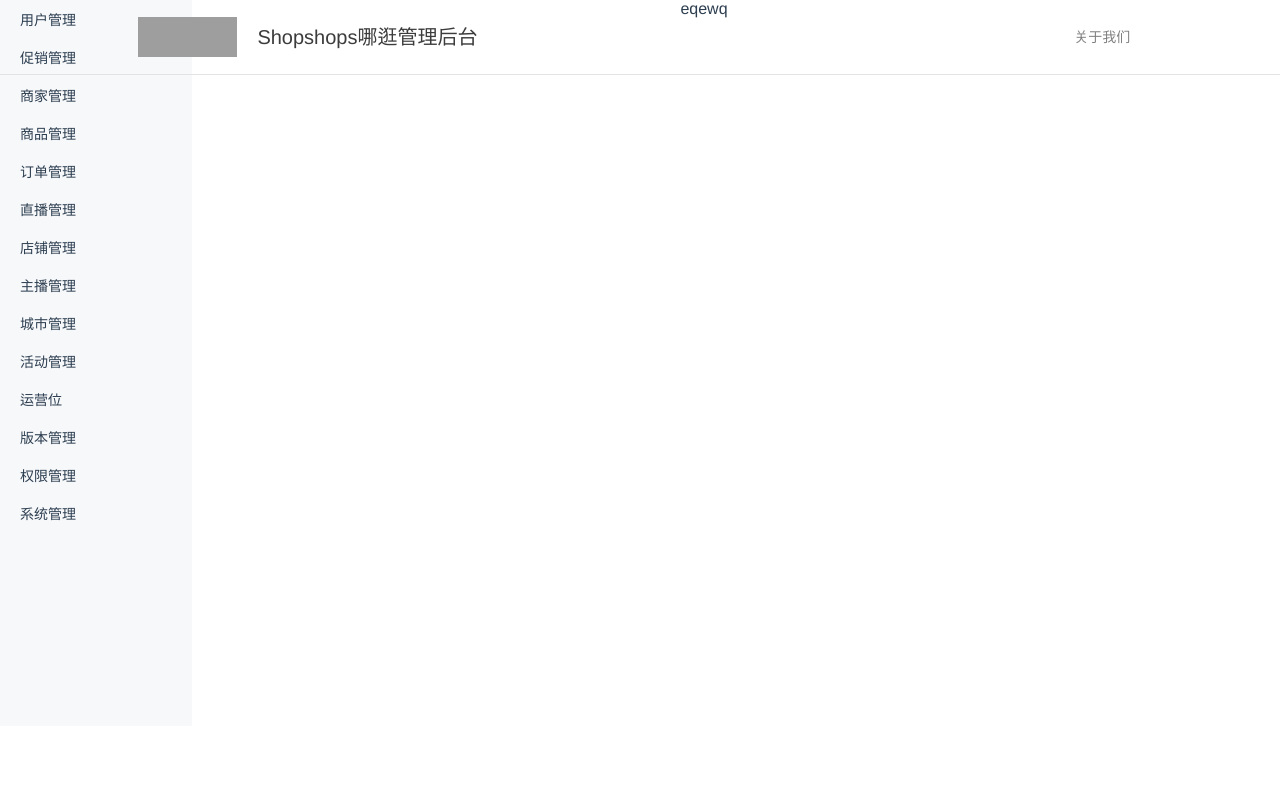
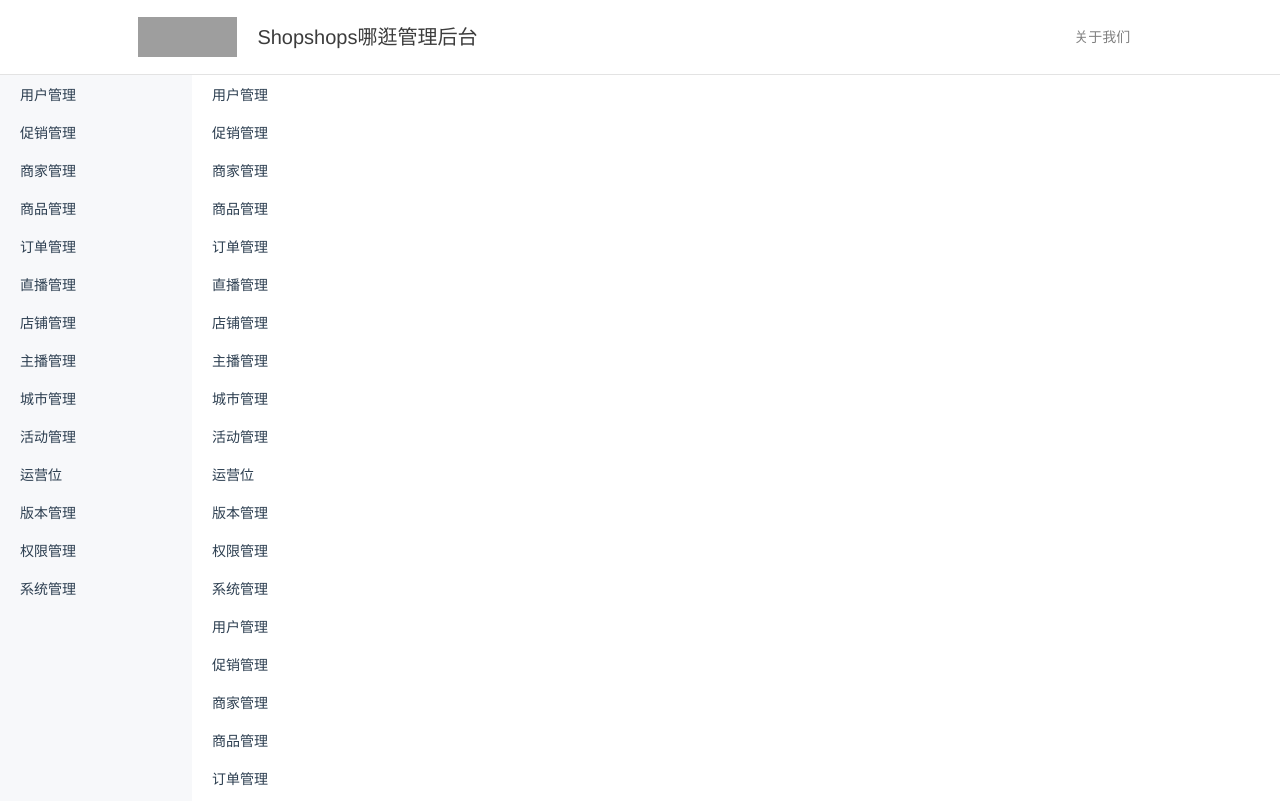
Before and after one commit to qwerOC/vueDemo, a Vue app in the folder vue/: page /#/HomeMain in a window 1280 px wide. Built offline with nearby package versions, Linux system fonts and the light colour scheme; grey boxes are pictures that could not be loaded.

Commit message:
no message

```diff
--- a/vue/src/App.vue
+++ b/vue/src/App.vue
@@ -1,6 +1,6 @@
 <template>
   <div id="app">
-   <div class="login_header">
+    <div class="login_header">
       <div class="header_contain">
         <img
           src="https://upload-images.jianshu.io/upload_images/1416859-7c9aeec44ea0578f.jpg?imageMogr2/auto-orient/strip|imageView2/1/w/300/h/240/format/webp"
@@ -9,20 +9,22 @@
         <h3 class="header_title">Shopshops哪逛管理后台</h3>
         <h6 class="header_abouttitle">关于我们</h6>
       </div>
+      <div class="contain">
+        <router-view />
+      </div>
     </div>
-    <router-view/>
   </div>
 </template>
 
 <script>
 export default {
-  name: 'App'
-}
+  name: "App"
+};
 </script>
 
 <style>
 #app {
-  font-family: 'Avenir', Helvetica, Arial, sans-serif;
+  font-family: "Avenir", Helvetica, Arial, sans-serif;
   -webkit-font-smoothing: antialiased;
   -moz-osx-font-smoothing: grayscale;
   text-align: center;
@@ -30,9 +32,9 @@ export default {
   margin-top: 0px;
   position: relative;
 }
-*{
-  margin:0;
-  padding:0;
+* {
+  margin: 0;
+  padding: 0;
 }
 .login_header {
   margin: 0 auto;
@@ -79,4 +81,10 @@ export default {
   color: gray;
   font-size: 14px;
 }
+.contain {
+  margin-top: 75px;
+  position: absolute;
+  width: 100%;
+  height: calc(100vh - 74px);
+}
 </style>
--- a/vue/src/components/HomeMain.vue
+++ b/vue/src/components/HomeMain.vue
@@ -4,12 +4,22 @@
       <ul>
         <li class="left_menmu" v-for="item in result" :key="item">
           <p class="menmulist_title">{{item.permissionName}}</p>
-
         </li>
       </ul>
     </div>
 
-    <div class="main_right">eqewq</div>
+    <div class="main_right">
+      <ul>
+        <li class="left_menmu" v-for="item in result" :key="item">
+          <p class="menmulist_title">{{item.permissionName}}</p>
+        </li>
+      </ul>
+      <ul>
+        <li class="left_menmu" v-for="item in result" :key="item">
+          <p class="menmulist_title">{{item.permissionName}}</p>
+        </li>
+      </ul>
+    </div>
   </div>
 </template>
 <script>
@@ -17,323 +27,322 @@ export default {
   name: "HomeMain",
   data() {
     return {
-    result :[
+      result: [
         {
-            "id": "5d522a4a03123058e23ae9d6",
-            "permissionName": "用户管理",
-            "uri": "/userManager",
-            "subMenuList": [
+          id: "5d522a4a03123058e23ae9d6",
+          permissionName: "用户管理",
+          uri: "/userManager",
+          subMenuList: [
             {
-                    "id": "5d522bed03123058e23ae9d8",
-                    "permissionName": "用户列表",
-                    "uri": "/userManager/userList"
+              id: "5d522bed03123058e23ae9d8",
+              permissionName: "用户列表",
+              uri: "/userManager/userList"
             },
             {
-                    "id": "5d522c7503123058e23ae9dc",
-                    "permissionName": "用户组列表",
-                    "uri": "/userManager/userGroupList"
+              id: "5d522c7503123058e23ae9dc",
+              permissionName: "用户组列表",
+              uri: "/userManager/userGroupList"
             }
           ]
         },
         {
-            "id": "5d522c0403123058e23ae9d9",
-            "permissionName": "促销管理",
-            "uri": "/promotion",
-            "subMenuList": [
+          id: "5d522c0403123058e23ae9d9",
+          permissionName: "促销管理",
+          uri: "/promotion",
+          subMenuList: [
             {
-                    "id": "5d522c6103123058e23ae9db",
-                    "permissionName": "优惠券管理",
-                    "uri": "/promotion/coupon"
+              id: "5d522c6103123058e23ae9db",
+              permissionName: "优惠券管理",
+              uri: "/promotion/coupon"
             },
             {
-                    "id": "5d522c8903123058e23ae9dd",
-                    "permissionName": "优惠码管理",
-                    "uri": "/promotion/promo_code"
+              id: "5d522c8903123058e23ae9dd",
+              permissionName: "优惠码管理",
+              uri: "/promotion/promo_code"
             },
             {
-                    "id": "5d522c9903123058e23ae9df",
-                    "permissionName": "用户组优惠券",
-                    "uri": "/promotion/user_group_ticket"
+              id: "5d522c9903123058e23ae9df",
+              permissionName: "用户组优惠券",
+              uri: "/promotion/user_group_ticket"
             },
             {
-                    "id": "5d522cc203123058e23ae9e1",
-                    "permissionName": "用户组折扣设置",
-                    "uri": "/promotion/user_discount_batch"
+              id: "5d522cc203123058e23ae9e1",
+              permissionName: "用户组折扣设置",
+              uri: "/promotion/user_discount_batch"
             },
             {
-                    "id": "5dced0d1912a81074439ac8a",
-                    "permissionName": "优惠券配置",
-                    "uri": "/promotion/couponConfig"
+              id: "5dced0d1912a81074439ac8a",
+              permissionName: "优惠券配置",
+              uri: "/promotion/couponConfig"
             }
           ]
         },
         {
-            "id": "5d522c1603123058e23ae9da",
-            "permissionName": "商家管理",
-            "uri": "/storeManager",
-            "subMenuList": [
+          id: "5d522c1603123058e23ae9da",
+          permissionName: "商家管理",
+          uri: "/storeManager",
+          subMenuList: [
             {
-                    "id": "5d522cc203123058e23ae9e0",
-                    "permissionName": "商业管理",
-                    "uri": "/storeManager/businessManager"
+              id: "5d522cc203123058e23ae9e0",
+              permissionName: "商业管理",
+              uri: "/storeManager/businessManager"
             }
           ]
         },
         {
-            "id": "5d522d0a03123058e23ae9e2",
-            "permissionName": "商品管理",
-            "uri": "/goodsManager",
-            "subMenuList": [
+          id: "5d522d0a03123058e23ae9e2",
+          permissionName: "商品管理",
+          uri: "/goodsManager",
+          subMenuList: [
             {
-                    "id": "5d522d4703123058e23ae9e4",
-                    "permissionName": "商品列表",
-                    "uri": "/goodsManager/goodsList"
+              id: "5d522d4703123058e23ae9e4",
+              permissionName: "商品列表",
+              uri: "/goodsManager/goodsList"
             },
             {
-                    "id": "5d522d6203123058e23ae9e5",
-                    "permissionName": "品牌列表",
-                    "uri": "/goodsManager/brandList"
+              id: "5d522d6203123058e23ae9e5",
+              permissionName: "品牌列表",
+              uri: "/goodsManager/brandList"
             },
             {
-                    "id": "5d522d7a03123058e23ae9e7",
-                    "permissionName": "分类管理",
-                    "uri": "/goodsManager/classifgshop"
+              id: "5d522d7a03123058e23ae9e7",
+              permissionName: "分类管理",
+              uri: "/goodsManager/classifgshop"
             },
             {
-                    "id": "5d844784e8c1b83827c144ee",
-                    "permissionName": "模板管理",
-                    "uri": "/goodsManager/templateList"
+              id: "5d844784e8c1b83827c144ee",
+              permissionName: "模板管理",
+              uri: "/goodsManager/templateList"
             }
           ]
         },
         {
-            "id": "5d522d2703123058e23ae9e3",
-            "permissionName": "订单管理",
-            "uri": "/orderManager",
-            "subMenuList": [
+          id: "5d522d2703123058e23ae9e3",
+          permissionName: "订单管理",
+          uri: "/orderManager",
+          subMenuList: [
             {
-                    "id": "5d522d8d03123058e23ae9e8",
-                    "permissionName": "订单列表",
-                    "uri": "/orderManager/orderList"
+              id: "5d522d8d03123058e23ae9e8",
+              permissionName: "订单列表",
+              uri: "/orderManager/orderList"
             },
             {
-                    "id": "5d522da703123058e23ae9e9",
-                    "permissionName": "退款列表",
-                    "uri": "/orderManager/refundList"
+              id: "5d522da703123058e23ae9e9",
+              permissionName: "退款列表",
+              uri: "/orderManager/refundList"
             },
             {
-                    "id": "5d522dc103123058e23ae9ea",
-                    "permissionName": "汇率管理",
-                    "uri": "/orderManager/terraceExchangeRate"
+              id: "5d522dc103123058e23ae9ea",
+              permissionName: "汇率管理",
+              uri: "/orderManager/terraceExchangeRate"
             },
             {
-                    "id": "5d7867275e9d8a04227274a9",
-                    "permissionName": "评价列表",
-                    "uri": "/orderManager/evaluate"
+              id: "5d7867275e9d8a04227274a9",
+              permissionName: "评价列表",
+              uri: "/orderManager/evaluate"
             }
           ]
         },
         {
-            "id": "5d522d7603123058e23ae9e6",
-            "permissionName": "直播管理",
-            "uri": "/liveManager",
-            "subMenuList": [
+          id: "5d522d7603123058e23ae9e6",
+          permissionName: "直播管理",
+          uri: "/liveManager",
+          subMenuList: [
             {
-                    "id": "5d522dcc03123058e23ae9eb",
-                    "permissionName": "直播列表",
-                    "uri": "/liveManager/liveList"
+              id: "5d522dcc03123058e23ae9eb",
+              permissionName: "直播列表",
+              uri: "/liveManager/liveList"
             },
             {
-                    "id": "5d522e4903123058e23ae9ec",
-                    "permissionName": "短视频管理",
-                    "uri": "/liveManager/shortVideoManager"
+              id: "5d522e4903123058e23ae9ec",
+              permissionName: "短视频管理",
+              uri: "/liveManager/shortVideoManager"
             }
           ]
         },
         {
-            "id": "5d522e6903123058e23ae9ed",
-            "permissionName": "店铺管理",
-            "uri": "/storeManager",
-            "subMenuList": [
+          id: "5d522e6903123058e23ae9ed",
+          permissionName: "店铺管理",
+          uri: "/storeManager",
+          subMenuList: [
             {
-                    "id": "5d5230d203123058e23aea0f",
-                    "permissionName": "店铺列表",
-                    "uri": "/storeManager/storeList"
+              id: "5d5230d203123058e23aea0f",
+              permissionName: "店铺列表",
+              uri: "/storeManager/storeList"
             },
             {
-                    "id": "5d6776635faf1950b7dfabcb",
-                    "permissionName": "商家列表",
-                    "uri": "/storeManager/shopList"
+              id: "5d6776635faf1950b7dfabcb",
+              permissionName: "商家列表",
+              uri: "/storeManager/shopList"
             }
           ]
         },
         {
-            "id": "5d522e6e03123058e23ae9ee",
-            "permissionName": "主播管理",
-            "uri": "/anchorManager",
-            "subMenuList": [
+          id: "5d522e6e03123058e23ae9ee",
+          permissionName: "主播管理",
+          uri: "/anchorManager",
+          subMenuList: [
             {
-                    "id": "5d522ea003123058e23ae9ef",
-                    "permissionName": "主播助理",
-                    "uri": "/anchorManager/anchorAssistant"
+              id: "5d522ea003123058e23ae9ef",
+              permissionName: "主播助理",
+              uri: "/anchorManager/anchorAssistant"
             },
             {
-                    "id": "5d6e42f618dd347dd1045e24",
-                    "permissionName": "主播列表",
-                    "uri": "/anchorManager/anchorList"
+              id: "5d6e42f618dd347dd1045e24",
+              permissionName: "主播列表",
+              uri: "/anchorManager/anchorList"
             },
             {
-                    "id": "5d6e430f18dd347dd1045e25",
-                    "permissionName": "直播申请",
-                    "uri": "/anchorManager/liveApplication"
+              id: "5d6e430f18dd347dd1045e25",
+              permissionName: "直播申请",
+              uri: "/anchorManager/liveApplication"
             },
             {
-                    "id": "5d6e432818dd347dd1045e26",
-                    "permissionName": "主播邀请记录",
-                    "uri": "/anchorManager/anchorInvitationRecord"
+              id: "5d6e432818dd347dd1045e26",
+              permissionName: "主播邀请记录",
+              uri: "/anchorManager/anchorInvitationRecord"
             },
             {
-                    "id": "5d6e434618dd347dd1045e27",
-                    "permissionName": "主播招募列表",
-                    "uri": "/anchorManager/anchorRecruitList"
+              id: "5d6e434618dd347dd1045e27",
+              permissionName: "主播招募列表",
+              uri: "/anchorManager/anchorRecruitList"
             },
             {
-                    "id": "5d6e436218dd347dd1045e28",
-                    "permissionName": "临时扣货单列表",
-                    "uri": "/anchorManager/temporaryShippingList"
+              id: "5d6e436218dd347dd1045e28",
+              permissionName: "临时扣货单列表",
+              uri: "/anchorManager/temporaryShippingList"
             },
             {
-                    "id": "5d6e437d18dd347dd1045e29",
-                    "permissionName": "推送模板",
-                    "uri": "/anchorManager/pushTemplate"
+              id: "5d6e437d18dd347dd1045e29",
+              permissionName: "推送模板",
+              uri: "/anchorManager/pushTemplate"
             },
             {
-                    "id": "5d6e438f18dd347dd1045e2a",
-                    "permissionName": "公告信息",
-                    "uri": "/anchorManager/noticeInfomation"
+              id: "5d6e438f18dd347dd1045e2a",
+              permissionName: "公告信息",
+              uri: "/anchorManager/noticeInfomation"
             },
             {
-                    "id": "5e1fcfba545df675563484e3",
-                    "permissionName": "主播任务管理",
-                    "uri": "/anchorManager/anchorTask"
+              id: "5e1fcfba545df675563484e3",
+              permissionName: "主播任务管理",
+              uri: "/anchorManager/anchorTask"
             }
           ]
         },
         {
-            "id": "5d522ef503123058e23ae9f0",
-            "permissionName": "城市管理",
-            "uri": "/putawaymanagement",
-            "subMenuList": [
+          id: "5d522ef503123058e23ae9f0",
+          permissionName: "城市管理",
+          uri: "/putawaymanagement",
+          subMenuList: [
             {
-                    "id": "5d522f0c03123058e23ae9f1",
-                    "permissionName": "城市列表",
-                    "uri": "/putawaymanagement/Citylist"
+              id: "5d522f0c03123058e23ae9f1",
+              permissionName: "城市列表",
+              uri: "/putawaymanagement/Citylist"
             }
           ]
         },
         {
-            "id": "5d5bec6bd7c75626ec68e05a",
-            "permissionName": "活动管理",
-            "uri": "/activitymanagement",
-            "subMenuList": [
+          id: "5d5bec6bd7c75626ec68e05a",
+          permissionName: "活动管理",
+          uri: "/activitymanagement",
+          subMenuList: [
             {
-                    "id": "5dc1e1de7cb33d7e0a103cc3",
-                    "permissionName": "活动列表",
-                    "uri": "/activitymanagement/activitiesList"
+              id: "5dc1e1de7cb33d7e0a103cc3",
+              permissionName: "活动列表",
+              uri: "/activitymanagement/activitiesList"
             },
             {
-                    "id": "5e007ee0bbfacc0fd21e0808",
-                    "permissionName": "活动数据",
-                    "uri": "/activitymanagement/activeData"
+              id: "5e007ee0bbfacc0fd21e0808",
+              permissionName: "活动数据",
+              uri: "/activitymanagement/activeData"
             }
           ]
         },
         {
-            "id": "5d6e1958e6417b4ed26b2151",
-            "permissionName": "运营位",
-            "uri": "/operationManager",
-            "subMenuList": [
+          id: "5d6e1958e6417b4ed26b2151",
+          permissionName: "运营位",
+          uri: "/operationManager",
+          subMenuList: [
             {
-                    "id": "5d6e19d2e6417b4ed26b2152",
-                    "permissionName": "专题运营位",
-                    "uri": "/operationManager/topicOperation"
+              id: "5d6e19d2e6417b4ed26b2152",
+              permissionName: "专题运营位",
+              uri: "/operationManager/topicOperation"
             },
             {
-                    "id": "5d6e1a08e6417b4ed26b2153",
-                    "permissionName": "店铺运营位",
-                    "uri": "/operationManager/storeOperation"
+              id: "5d6e1a08e6417b4ed26b2153",
+              permissionName: "店铺运营位",
+              uri: "/operationManager/storeOperation"
             },
             {
-                    "id": "5d6e1a19e6417b4ed26b2154",
-                    "permissionName": "商品运营位",
-                    "uri": "/operationManager/goodsOperation"
+              id: "5d6e1a19e6417b4ed26b2154",
+              permissionName: "商品运营位",
+              uri: "/operationManager/goodsOperation"
             },
             {
-                    "id": "5d6e1a2ae6417b4ed26b2155",
-                    "permissionName": "展位运营位",
-                    "uri": "/operationManager/standsOperations"
+              id: "5d6e1a2ae6417b4ed26b2155",
+              permissionName: "展位运营位",
+              uri: "/operationManager/standsOperations"
             },
             {
-                    "id": "5ddd5741d7bb4c1268860b5a",
-                    "permissionName": "海报运营位",
-                    "uri": "/operationManager/posterOperation"
+              id: "5ddd5741d7bb4c1268860b5a",
+              permissionName: "海报运营位",
+              uri: "/operationManager/posterOperation"
             },
             {
-                    "id": "5e4128afcede0d798db34c99",
-                    "permissionName": "弹窗运营位",
-                    "uri": "/operationManager/dialogOperation"
+              id: "5e4128afcede0d798db34c99",
+              permissionName: "弹窗运营位",
+              uri: "/operationManager/dialogOperation"
             }
           ]
         },
         {
-            "id": "5d9085ef982ad94ee7404c17",
-            "permissionName": "版本管理",
-            "uri": "/versionManager",
-            "subMenuList": [
+          id: "5d9085ef982ad94ee7404c17",
+          permissionName: "版本管理",
+          uri: "/versionManager",
+          subMenuList: [
             {
-                    "id": "5d908661982ad94ee7404c18",
-                    "permissionName": "版本管理列表",
-                    "uri": "/versionManager/versionList"
+              id: "5d908661982ad94ee7404c18",
+              permissionName: "版本管理列表",
+              uri: "/versionManager/versionList"
             }
           ]
         },
         {
-            "id": "5db1afd3138e4611c53dbc40",
-            "permissionName": "权限管理",
-            "uri": "/limitManager",
-            "subMenuList": [
+          id: "5db1afd3138e4611c53dbc40",
+          permissionName: "权限管理",
+          uri: "/limitManager",
+          subMenuList: [
             {
-                    "id": "5db1aff563395c0102b533bb",
-                    "permissionName": "菜单权限列表",
-                    "uri": "/limitManager/limitList"
+              id: "5db1aff563395c0102b533bb",
+              permissionName: "菜单权限列表",
+              uri: "/limitManager/limitList"
             },
             {
-                    "id": "5db1b00863395c0102b533bc",
-                    "permissionName": "角色列表",
-                    "uri": "/limitManager/roleList"
+              id: "5db1b00863395c0102b533bc",
+              permissionName: "角色列表",
+              uri: "/limitManager/roleList"
             },
             {
-                    "id": "5db1b01b63395c0102b533bd",
-                    "permissionName": "管理员列表",
-                    "uri": "/limitManager/adminList"
+              id: "5db1b01b63395c0102b533bd",
+              permissionName: "管理员列表",
+              uri: "/limitManager/adminList"
             }
           ]
         },
         {
-            "id": "5dc974cacc5eac6c6548cee0",
-            "permissionName": "系统管理",
-            "uri": "/reportManager",
-            "subMenuList": [
+          id: "5dc974cacc5eac6c6548cee0",
+          permissionName: "系统管理",
+          uri: "/reportManager",
+          subMenuList: [
             {
-                    "id": "5dc974e9cc5eac6c6548cee1",
-                    "permissionName": "数据子系统",
-                    "uri": "/reportManager/reportSystem"
+              id: "5dc974e9cc5eac6c6548cee1",
+              permissionName: "数据子系统",
+              uri: "/reportManager/reportSystem"
             }
           ]
         }
-    ],
-}
-
+      ]
+    };
   }
 };
 </script>
@@ -357,11 +366,11 @@ export default {
   height: 38px;
   padding: 0px 40px 0px 20px;
 }
-.menmulist_title{
+.menmulist_title {
   font-size: 14px;
 }
 .main_right {
-  width: 80%;
+  width: 85%;
   background-color: #ffffff;
   height: 100%;
   overflow: auto;
```
Lines whose indentation alone changed are shown as unchanged.
